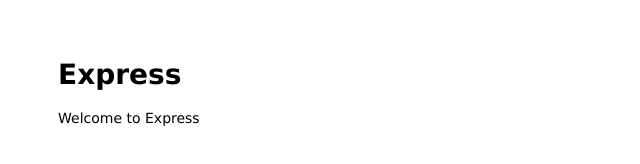
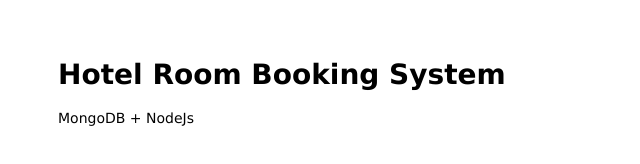
Before and after one commit to amankriet/hotel-room-booking-system, a website: page public/index.html in a window 1280 px wide. Shown: the whole page, without its empty margins (0-640 px from the left). Drawn offline with Linux system fonts and the light colour scheme.

Commit message:
fix: html update

```diff
--- a/public/index.html
+++ b/public/index.html
@@ -1,13 +1,13 @@
 <html>
 
 <head>
-  <title>Express</title>
+  <title>Hotel Room Booking System</title>
   <link rel="stylesheet" href="/stylesheets/style.css">
 </head>
 
 <body>
-  <h1>Express</h1>
-  <p>Welcome to Express</p>
+  <h1>Hotel Room Booking System</h1>
+  <p>MongoDB + NodeJs</p>
 </body>
 
 </html>
```
